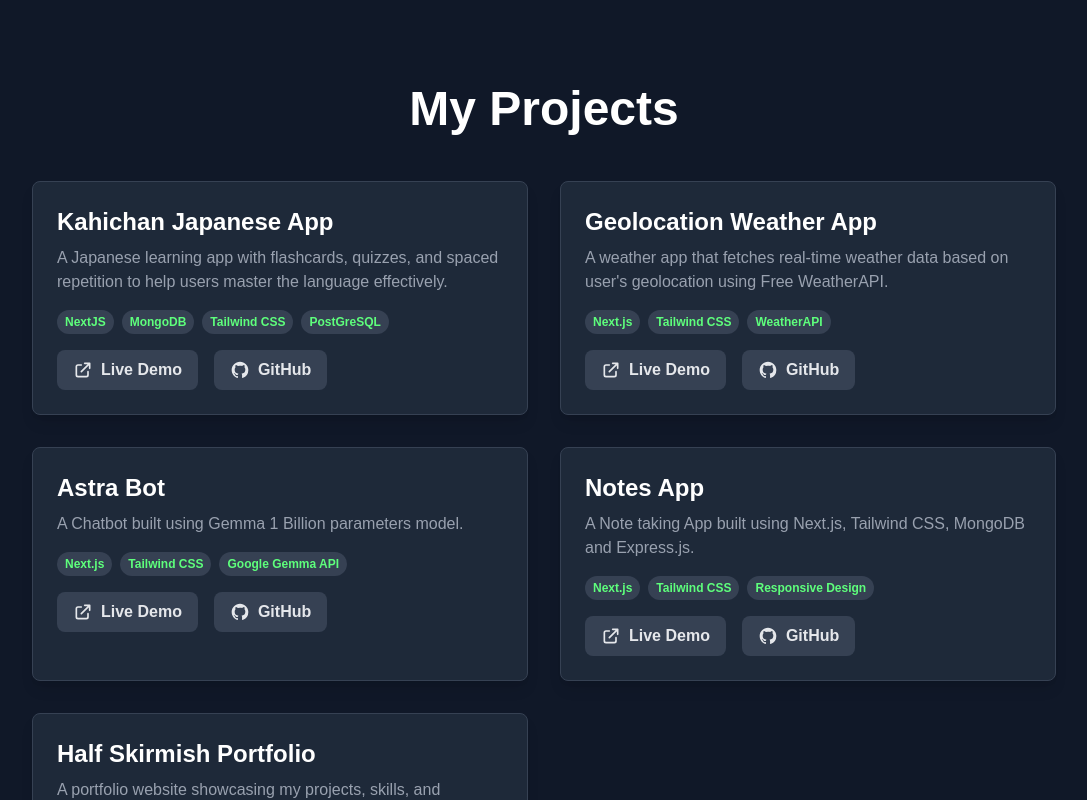
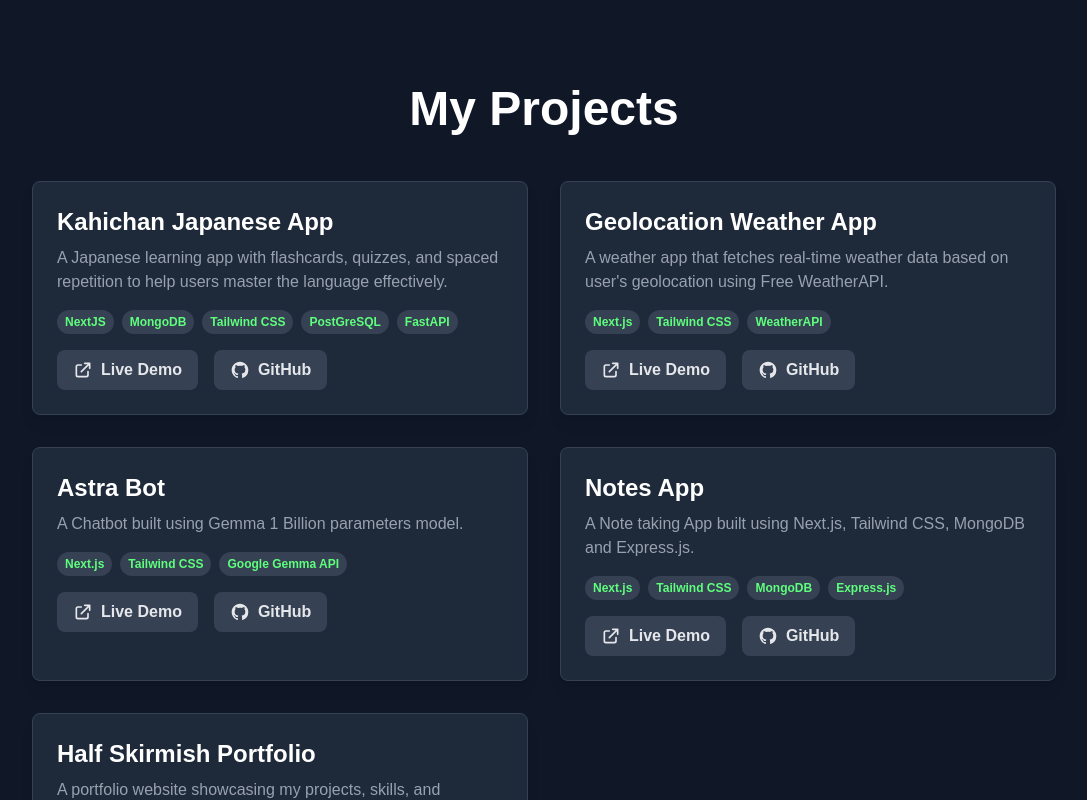
Before and after one commit to half-skirmish/frontend-halfskirmish-v2, a Next.js app: page /about-me in a window 1280 px wide. Shown: the part 459-1259 px from the top of the page, without its empty margins (96-1183 px from the left). Built offline with nearby package versions, Linux system fonts and the light colour scheme.

Commit message:
Updated the About-Me page

```diff
--- a/app/(navItems)/about-me/page.js
+++ b/app/(navItems)/about-me/page.js
@@ -96,7 +96,7 @@ const projects = [
   {
     title: "Kahichan Japanese App",
     description: "A Japanese learning app with flashcards, quizzes, and spaced repetition to help users master the language effectively.",
-    techStack: ["NextJS", "MongoDB", "Tailwind CSS", "PostGreSQL"],
+    techStack: ["NextJS", "MongoDB", "Tailwind CSS", "PostGreSQL", "FastAPI"],
     liveUrl: "https://kahichandev.halfskirmish.com/",
     repoUrl: "https://github.com/kahitoz-infra/kahitoz-japanese-app",
   },
@@ -117,7 +117,7 @@ const projects = [
     {
     title: "Notes App",
     description: "A Note taking App built using Next.js, Tailwind CSS, MongoDB and Express.js.",
-    techStack: ["Next.js", "Tailwind CSS", "Responsive Design"],
+    techStack: ["Next.js", "Tailwind CSS", "MongoDB", "Express.js"],
     liveUrl: "https://notes.halfskirmish.com",
     repoUrl: "https://github.com/naman-1905/Notes-App",
   },
```
